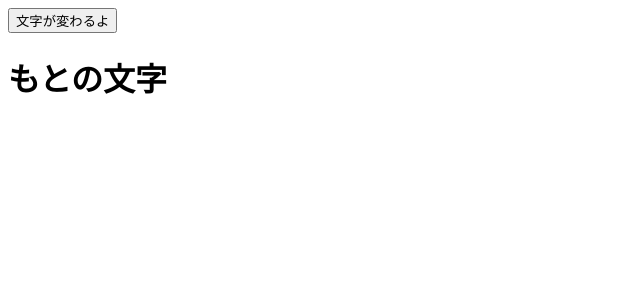
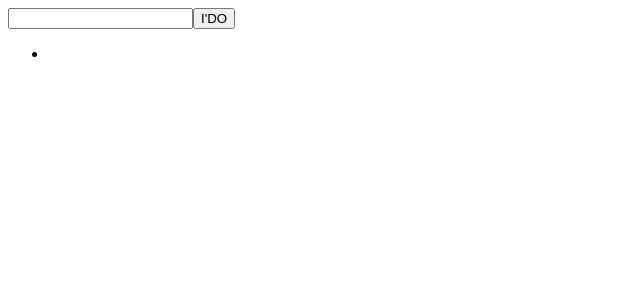
Before and after one commit to Hiroto0002/todoVue, a Vue app: page / in a window 1280 px wide. Shown: the top 300 px of the page, without its empty margins (0-640 px from the left). Built offline with nearby package versions, Linux system fonts and the light colour scheme.

Commit message:
update: form要素を追加しました。

```diff
--- a/src/App.vue
+++ b/src/App.vue
@@ -1,15 +1,20 @@
 <script setup>
 import { ref } from "vue"
-const x = ref(true)
-function y() {
-  x.value = !x.value
-}
+const newWord = ref('')
+const task = ref([
+
+])
+const message = ref('')
 </script>
 
 <template>
-<div>
-  <button @click="y">文字が変わるよ</button>
-  <h1 v-if="x">もとの文字</h1>
-  <h1 v-else>かわった文字</h1>
-</div>
+<form>
+  <input v-modle="newWord">
+  <button>I'DO</button>
+</form>
+<ul>
+  <li >
+    {{ message.text }}
+  </li>
+</ul>
 </template>
```
